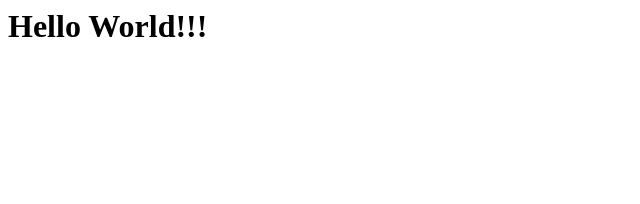
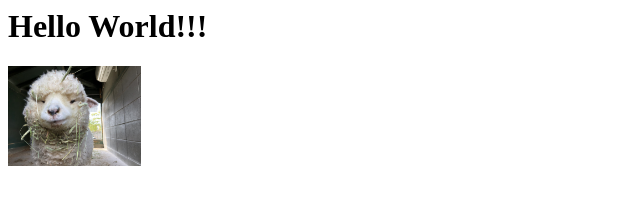
Before and after one commit to Yang-tsu-jing/git_tutorial, a plain HTML site: page index.html in a window 1280 px wide. Shown: the whole page, without its empty margins (0-640 px from the left). Drawn offline with Linux system fonts and the light colour scheme.

Commit message:
新增sheep圖片

```diff
--- a/index.html
+++ b/index.html
@@ -1 +1,2 @@
 <h1>Hello World!!!</h1>
+<img src="sheep.jfif" height="100">
```
Also changed, not shown: sheep.jfif (added).
